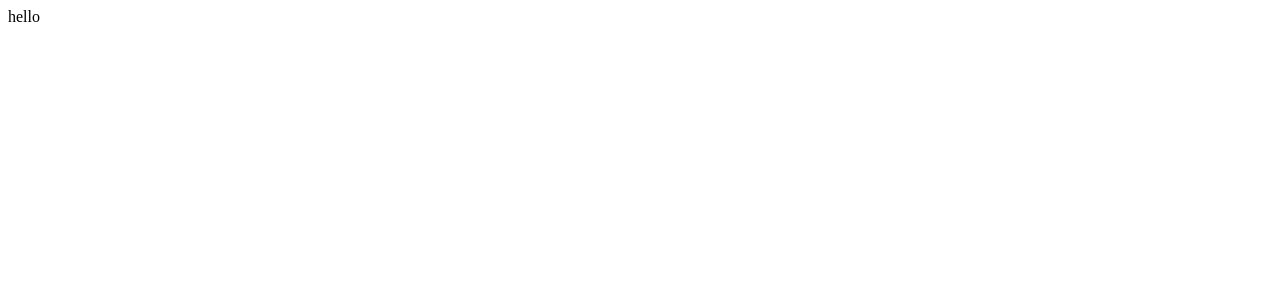
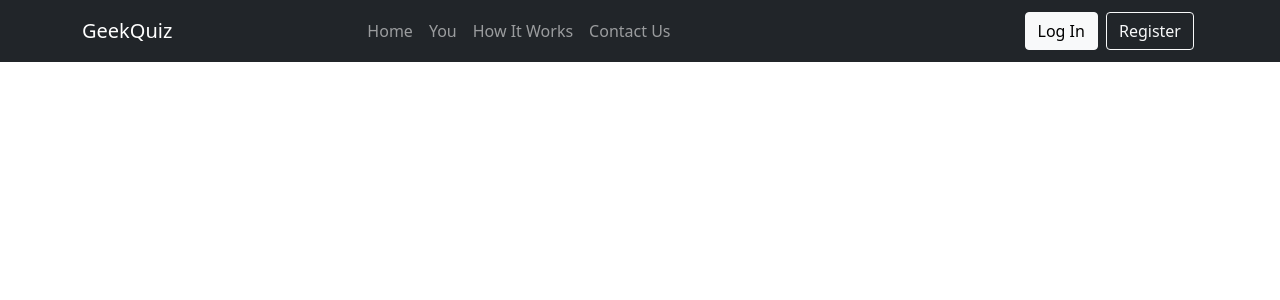
Before and after one commit to HaseebAHMED-afk/MernQuizApp, a React (Create React App) app in the folder client/: page / in a window 1280 px wide. Shown: the top 300 px of the page. Built offline with nearby package versions, Linux system fonts and the light colour scheme; the HTML template or start-up script is replaced by a standard one.

Commit message:
NavBar complete

```diff
--- a/client/package.json
+++ b/client/package.json
@@ -10,7 +10,9 @@
     "@types/node": "^12.20.15",
     "@types/react": "^17.0.11",
     "@types/react-dom": "^17.0.7",
+    "bootstrap": "^5.0.1",
     "react": "^17.0.2",
+    "react-bootstrap": "^1.6.1",
     "react-dom": "^17.0.2",
     "react-scripts": "4.0.3",
     "typescript": "^4.3.2",
--- a/client/src/App.css
+++ b/client/src/App.css
@@ -0,0 +1,3 @@
+.btn-line{
+    margin-left: auto;
+}
--- a/client/src/App.tsx
+++ b/client/src/App.tsx
@@ -1,10 +1,11 @@
 import React from 'react'
 import './App.css'
+import Header from './Components/Header'
 
 const App = () => {
   return (
     <div>
-      hello
+      <Header />
     </div>
   )
 }
--- /dev/null
+++ b/client/src/Components/Header.tsx
@@ -0,0 +1,34 @@
+import React from 'react'
+import {Navbar , Nav , Button} from 'react-bootstrap'
+import 'bootstrap/dist/css/bootstrap.min.css';
+import '../App.css'
+
+const Header = () => {
+    return (
+        <Navbar bg="dark" expand="lg" variant='dark' >
+            <div className="container">
+  <Navbar.Brand color='white' >GeekQuiz</Navbar.Brand>
+  <Navbar.Toggle aria-controls="basic-navbar-nav" color='white' />
+  <Navbar.Collapse id="basic-navbar-nav">
+      <Nav className='m-auto' >
+      <Nav.Link href="#home">Home</Nav.Link>
+      <Nav.Link href="#features">You</Nav.Link>
+      <Nav.Link href="#pricing">How It Works</Nav.Link>
+      <Nav.Link href="#pricing">Contact Us</Nav.Link>
+      </Nav>
+   <ul className="navbar-nav ms-auto">
+       <li className="nav-item">
+           <Button variant='light' className='m-1' >Log In</Button>
+       </li>
+       <li className="nav-item">
+           <Button variant='outline-light' className='m-1' >Register</Button>
+       </li>
+   </ul>
+
+  </Navbar.Collapse>
+  </div>
+</Navbar>
+    )
+}
+
+export default Header
```
Also changed, not shown: 1 other file (tests, documents, lock files or other folders).
